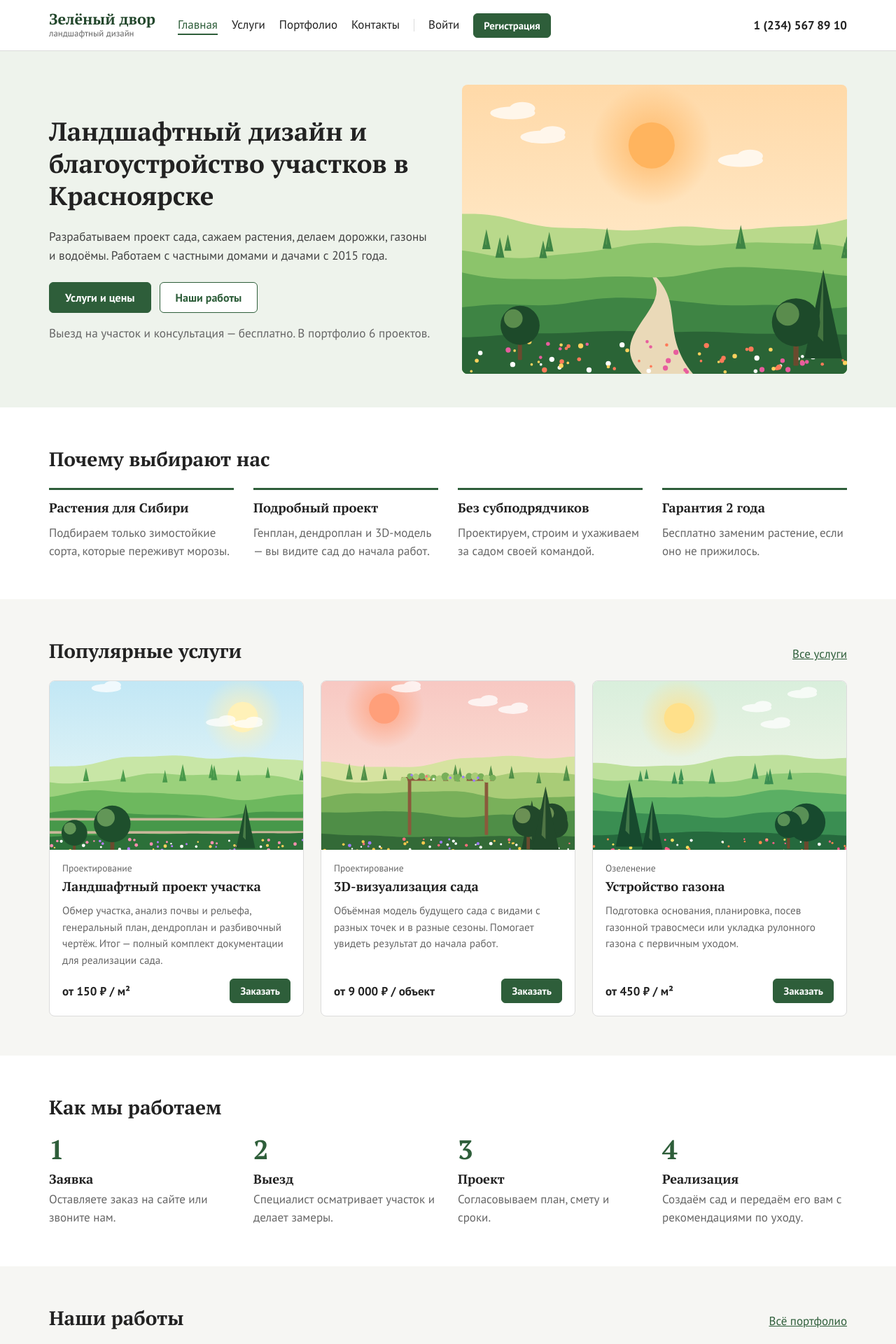
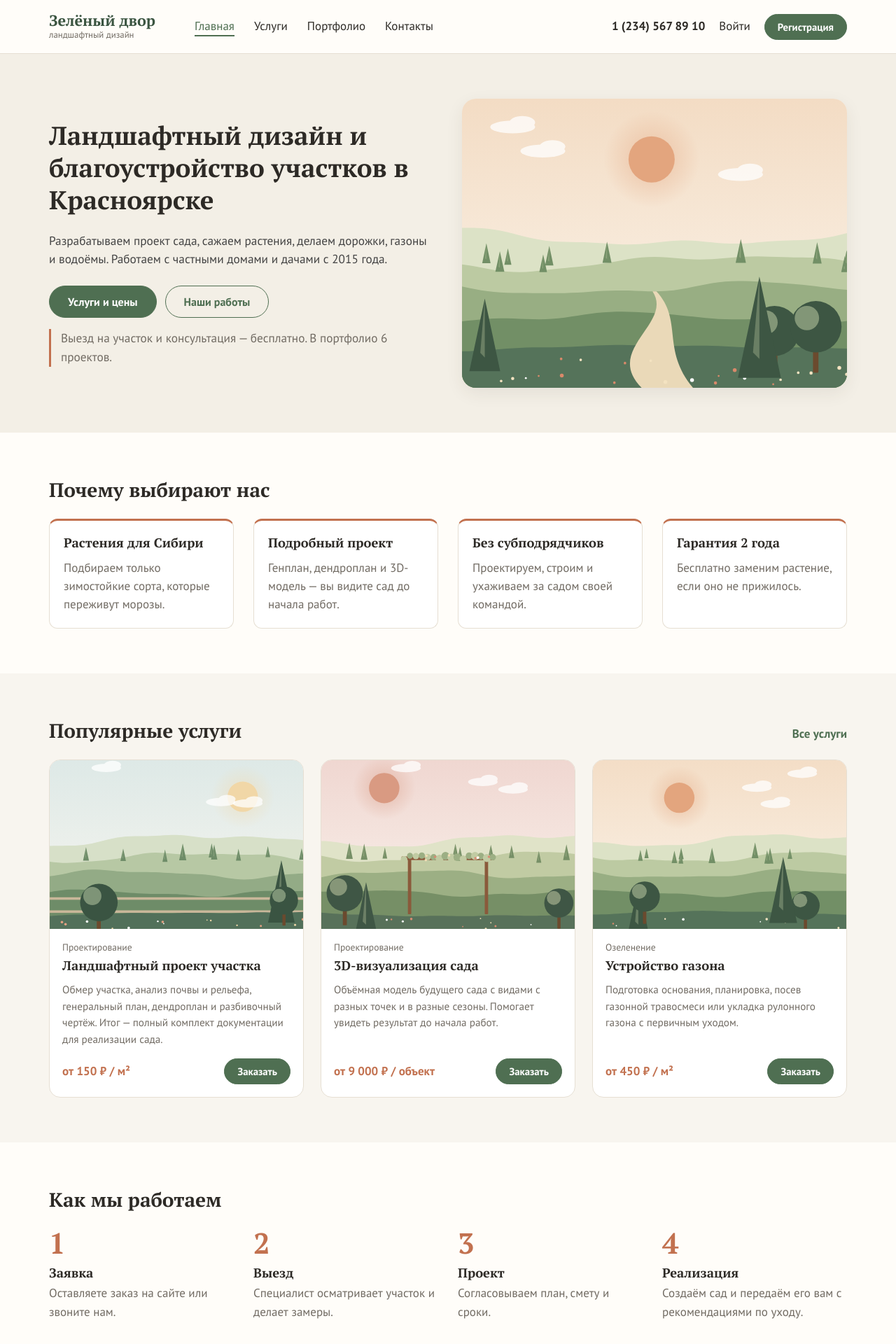
Before and after one commit to qweqwasddd/-, a PHP site: page /index.php in a window 1280 px wide. Shown: the top 1920 px of the page at 70% size. Run offline with PHP 8.4, Linux system fonts and the light colour scheme; data comes from the database, SQL or seed files in the repository.

Commit message:
Новая палитра (шалфей, терракота, крем), ровная шапка с разделами и блоком входа
Co-Authored-By: Claude Opus 5.5 <noreply@anthropic.com>
Claude-Session: https://claude.ai/code/session_01X373wPMy2uVfEiZjqFG3Hh

```diff
--- a/kursovaya-landshaft/landshaft/assets/css/style.css
+++ b/kursovaya-landshaft/landshaft/assets/css/style.css
@@ -1,12 +1,14 @@
 :root {
-    --green: #2e5e3a;
-    --green-dark: #23472c;
-    --green-light: #eef3ec;
-    --text: #222;
-    --muted: #666;
-    --line: #dcdcdc;
-    --bg-light: #f6f6f3;
+    --green: #4f6f52;
+    --green-dark: #3a5440;
+    --green-light: #f3efe6;
+    --clay: #c2714f;
+    --text: #2d2a26;
+    --muted: #716b63;
+    --line: #e6dfd3;
+    --bg-light: #f8f5ef;
     --danger: #b3261e;
+    --shadow: 0 8px 24px rgba(61, 50, 38, .08);
     --font-title: 'PT Serif', Georgia, serif;
     --font-text: 'PT Sans', Arial, sans-serif;
 }
@@ -20,7 +22,7 @@ body {
     flex-direction: column;
     font: 17px/1.55 var(--font-text);
     color: var(--text);
-    background: #fff;
+    background: #fffdf9;
 }
 main { flex: 1; }
 
@@ -33,18 +35,19 @@ a { color: var(--green); }
 img { max-width: 100%; display: block; }
 
 .container { width: min(1140px, 100% - 32px); margin: 0 auto; }
-.section { padding: 56px 0; }
+.section { padding: 64px 0; }
 .section--light { background: var(--bg-light); }
 .section__head { display: flex; justify-content: space-between; align-items: baseline; flex-wrap: wrap; gap: 8px 16px; margin-bottom: 24px; }
-.section__head a { white-space: nowrap; }
+.section__head a { white-space: nowrap; font-weight: 700; text-decoration: none; }
+.section__head a:hover { color: var(--clay); }
 .section__head h2 { margin: 0; }
 .empty { color: var(--muted); }
 
 .btn {
     display: inline-block;
-    padding: 11px 22px;
+    padding: 12px 26px;
     border: 1px solid var(--green);
-    border-radius: 6px;
+    border-radius: 999px;
     background: var(--green);
     color: #fff;
     font: 700 1rem var(--font-text);
@@ -53,91 +56,94 @@ img { max-width: 100%; display: block; }
 }
 .btn { transition: background .2s, border-color .2s, color .2s, transform .2s, box-shadow .2s; }
 .btn:hover { background: var(--green-dark); border-color: var(--green-dark); }
-.btn--small { padding: 7px 14px; font-size: .92rem; }
-.btn--outline { background: #fff; color: var(--green); }
+.btn--small { padding: 8px 18px; font-size: .92rem; }
+.btn--outline { background: transparent; color: var(--green); }
 .btn--outline:hover { background: var(--green-light); color: var(--green-dark); }
 
 .link-button { background: none; border: 0; padding: 0; color: var(--green); font: inherit; cursor: pointer; text-decoration: underline; }
 .link-button--danger { color: var(--danger); }
 
-.header { position: sticky; top: 0; z-index: 10; background: #fff; border-bottom: 1px solid var(--line); transition: box-shadow .3s; }
+.header { position: sticky; top: 0; z-index: 10; background: rgba(255, 253, 249, .95); border-bottom: 1px solid var(--line); transition: box-shadow .3s; }
 .header--scrolled { box-shadow: 0 4px 16px rgba(0, 0, 0, .07); }
-.header__inner { display: flex; align-items: center; gap: 32px; height: 72px; }
+.header__inner { display: flex; align-items: center; height: 76px; }
 .logo { font: 700 1.35rem var(--font-title); color: var(--green-dark); text-decoration: none; line-height: 1.1; }
 .logo small { display: block; font: .8rem var(--font-text); color: var(--muted); }
-.header__phone { order: 3; margin-left: auto; color: var(--text); font-weight: 700; text-decoration: none; white-space: nowrap; }
+.header__phone { font-weight: 700; white-space: nowrap; }
 
-.nav { display: flex; align-items: center; gap: 20px; }
+.nav { flex: 1; display: flex; align-items: center; justify-content: space-between; margin-left: 56px; }
+.nav__menu, .nav__actions { display: flex; align-items: center; gap: 28px; }
+.nav__actions { gap: 20px; }
 .nav a:not(.btn) { color: var(--text); text-decoration: none; background: linear-gradient(var(--green), var(--green)) no-repeat left bottom / 0 2px; padding-bottom: 2px; transition: background-size .25s, color .2s; }
 .nav a:not(.btn):hover, .nav a.active { color: var(--green); background-size: 100% 2px; }
-.nav__sep { width: 1px; height: 18px; background: var(--line); }
-.burger { display: none; order: 4; background: #fff; border: 1px solid var(--line); border-radius: 6px; padding: 6px 12px; font: 1rem var(--font-text); cursor: pointer; }
+.burger { display: none; margin-left: auto; background: #fff; border: 1px solid var(--line); border-radius: 6px; padding: 6px 12px; font: 1rem var(--font-text); cursor: pointer; }
 
 .flash { padding: 12px 0; text-align: center; background: var(--green-light); color: var(--green-dark); transition: opacity .5s; }
 .flash--error { background: #fbe9e7; color: var(--danger); }
 .flash.hidden { opacity: 0; }
 
-.hero { background: var(--green-light); padding: 48px 0; }
+.hero { background: var(--green-light); padding: 64px 0; }
 .hero__inner { display: grid; grid-template-columns: 1fr 1fr; gap: 40px; align-items: center; }
 .hero__text p { color: #444; font-size: 1.08rem; }
 .hero__buttons { display: flex; gap: 12px; flex-wrap: wrap; margin: 24px 0 16px; }
-.hero__note { font-size: .95rem; color: var(--muted) !important; margin: 0; }
-.hero__img { width: 100%; aspect-ratio: 4 / 3; object-fit: cover; border-radius: 8px; }
+.hero__note { font-size: .95rem; color: var(--muted) !important; margin: 0; padding-left: 14px; border-left: 3px solid var(--clay); }
+.hero__img { width: 100%; aspect-ratio: 4 / 3; object-fit: cover; border-radius: 20px; box-shadow: var(--shadow); }
 
-.page-head { background: var(--green-light); padding: 32px 0; }
+.page-head { background: var(--green-light); padding: 44px 0; }
 .page-head h1 { font-size: 2rem; margin-bottom: 8px; }
 .page-head p { color: #444; max-width: 680px; margin: 0; }
 
 .features { display: grid; grid-template-columns: repeat(4, 1fr); gap: 28px; margin-top: 24px; }
-.feature { border-top: 3px solid var(--green); padding-top: 14px; }
+.feature { background: #fff; border: 1px solid var(--line); border-top: 3px solid var(--clay); border-radius: 12px; padding: 20px; }
 .feature p { color: var(--muted); margin: 0; }
 
 .steps { list-style: none; margin: 24px 0 0; padding: 0; display: grid; grid-template-columns: repeat(4, 1fr); gap: 28px; counter-reset: step; }
 .steps li { counter-increment: step; color: var(--muted); }
-.steps li::before { content: counter(step); display: block; font: 700 2.4rem/1 var(--font-title); color: var(--green); margin-bottom: 10px; }
+.steps li::before { content: counter(step); display: block; font: 700 2.6rem/1 var(--font-title); color: var(--clay); margin-bottom: 10px; }
 .steps strong { display: block; color: var(--text); font: 700 1.15rem var(--font-title); margin-bottom: 4px; }
 
-.cta { display: flex; justify-content: space-between; align-items: center; gap: 24px; flex-wrap: wrap; border: 1px solid var(--line); border-radius: 8px; padding: 28px 32px; }
+.cta { display: flex; justify-content: space-between; align-items: center; gap: 24px; flex-wrap: wrap; background: var(--green); color: #fff; border-radius: 20px; padding: 36px 40px; }
+.cta .btn { background: #fff; border-color: #fff; color: var(--green-dark); }
+.cta .btn:hover { background: var(--green-light); border-color: var(--green-light); }
 .cta h2 { margin-bottom: 6px; }
-.cta p { margin: 0; color: var(--muted); }
+.cta p { margin: 0; color: rgba(255, 255, 255, .85); }
 
 .grid { display: grid; grid-template-columns: repeat(3, 1fr); gap: 24px; }
 
-.card { background: #fff; border: 1px solid var(--line); border-radius: 8px; overflow: hidden; display: flex; flex-direction: column; transition: transform .25s, box-shadow .25s; }
+.card { background: #fff; border: 1px solid var(--line); border-radius: 16px; overflow: hidden; display: flex; flex-direction: column; transition: transform .25s, box-shadow .25s; }
 .card > a { display: block; overflow: hidden; }
 .card__img { width: 100%; aspect-ratio: 3 / 2; object-fit: cover; transition: transform .4s; }
 .card__body { padding: 16px 18px 18px; display: flex; flex-direction: column; flex: 1; }
 .card__body p { color: var(--muted); font-size: .95rem; flex: 1; }
 .card__category { font-size: .85rem; color: var(--muted); margin-bottom: 4px; }
 .card__footer { display: flex; justify-content: space-between; align-items: center; gap: 12px; }
-.price { font-weight: 700; }
+.price { font-weight: 700; color: var(--clay); }
 .tag { display: inline-block; font-size: .9rem; color: var(--muted); margin-bottom: 6px; }
 
 .filters { display: flex; flex-wrap: wrap; gap: 8px; margin-bottom: 28px; }
-.filters a { padding: 6px 14px; border: 1px solid var(--line); border-radius: 6px; color: var(--text); text-decoration: none; }
+.filters a { padding: 7px 16px; border: 1px solid var(--line); border-radius: 999px; background: #fff; color: var(--text); text-decoration: none; }
 .filters a:hover { border-color: var(--green); }
 .filters a.active { background: var(--green); border-color: var(--green); color: #fff; }
 
 .project { margin: 0; cursor: pointer; }
-.project img { width: 100%; aspect-ratio: 3 / 2; object-fit: cover; border-radius: 8px; margin-bottom: 10px; transition: transform .25s; }
+.project img { width: 100%; aspect-ratio: 3 / 2; object-fit: cover; border-radius: 16px; margin-bottom: 10px; transition: transform .25s; }
 .project figcaption strong { display: block; }
 .project figcaption span { color: var(--muted); font-size: .92rem; }
 
 .lightbox { display: none; position: fixed; inset: 0; z-index: 30; background: rgba(0, 0, 0, .6); align-items: center; justify-content: center; padding: 16px; }
 .lightbox.open { display: flex; }
-.lightbox__box { background: #fff; border-radius: 8px; max-width: 820px; width: 100%; padding-bottom: 8px; position: relative; overflow: hidden; }
+.lightbox__box { background: #fff; border-radius: 16px; max-width: 820px; width: 100%; padding-bottom: 8px; position: relative; overflow: hidden; }
 .lightbox__box img { width: 100%; max-height: 60vh; object-fit: cover; }
 .lightbox__box h3, .lightbox__box p { padding: 0 20px; }
 .lightbox__box h3 { margin: 16px 0 6px; }
 .lightbox__box p { color: var(--muted); }
 .lightbox__close { position: absolute; top: 10px; right: 10px; width: 36px; height: 36px; border: 0; border-radius: 50%; background: #fff; font-size: 1.4rem; cursor: pointer; }
 
-.form { background: #fff; border: 1px solid var(--line); border-radius: 8px; padding: 28px; align-self: start; }
+.form { background: #fff; border: 1px solid var(--line); border-radius: 16px; padding: 28px; align-self: start; box-shadow: var(--shadow); }
 .form h1, .form h2 { font-size: 1.5rem; }
 .form label { display: block; margin-bottom: 14px; font-weight: 700; font-size: .95rem; }
 .form input, .form textarea, .form select {
     display: block; width: 100%; margin-top: 6px; padding: 9px 12px;
-    border: 1px solid #c8c8c8; border-radius: 6px;
+    border: 1px solid #d9d1c4; border-radius: 10px;
     font: 1rem var(--font-text); color: var(--text); background: #fff;
 }
 .form input:focus, .form textarea:focus, .form select:focus { outline: 2px solid var(--green-light); border-color: var(--green); }
--- a/kursovaya-landshaft/landshaft/includes/header.php
+++ b/kursovaya-landshaft/landshaft/includes/header.php
@@ -25,30 +25,29 @@ $menu = [
     <div class="container header__inner">
         <a class="logo" href="<?= BASE_URL ?>index.php"><?= SITE_NAME ?><small>ландшафтный дизайн</small></a>
 
-        <a class="header__phone" href="tel:12345678910">1 (234) 567 89 10</a>
-
         <button class="burger" type="button">Меню</button>
 
         <nav class="nav">
+            <div class="nav__menu">
                 <?php foreach ($menu as $file => $label): ?>
                     <a href="<?= BASE_URL . $file ?>"
                        class="<?= !$inAdmin && $current === $file ? 'active' : '' ?>"><?= $label ?></a>
                 <?php endforeach; ?>
-
-            <span class="nav__sep"></span>
-
-            <?php if ($user): ?>
                 <?php if (is_admin()): ?>
                     <a href="<?= BASE_URL ?>admin/index.php" class="<?= $inAdmin ? 'active' : '' ?>">Админ-панель</a>
                 <?php endif; ?>
-                <a href="<?= BASE_URL ?>profile.php" class="<?= $current === 'profile.php' ? 'active' : '' ?>">
-                    <?= e($user['name']) ?>
-                </a>
+            </div>
+
+            <div class="nav__actions">
+                <a class="header__phone" href="tel:12345678910">1 (234) 567 89 10</a>
+                <?php if ($user): ?>
+                    <a href="<?= BASE_URL ?>profile.php" class="<?= $current === 'profile.php' ? 'active' : '' ?>"><?= e($user['name']) ?></a>
                     <a href="<?= BASE_URL ?>logout.php">Выйти</a>
                 <?php else: ?>
                     <a href="<?= BASE_URL ?>login.php">Войти</a>
                     <a href="<?= BASE_URL ?>register.php" class="btn btn--small">Регистрация</a>
                 <?php endif; ?>
+            </div>
         </nav>
     </div>
 </header>
```
Also changed, not shown: other parts of kursovaya-landshaft/landshaft/assets/css/style.css (+13 -15 lines), kursovaya-landshaft/landshaft/assets/img/hero.svg, kursovaya-landshaft/landshaft/assets/img/prj-1.svg, kursovaya-landshaft/landshaft/assets/img/prj-2.svg, kursovaya-landshaft/landshaft/assets/img/prj-3.svg, kursovaya-landshaft/landshaft/assets/img/prj-4.svg, kursovaya-landshaft/landshaft/assets/img/prj-5.svg, kursovaya-landshaft/landshaft/assets/img/prj-6.svg, kursovaya-landshaft/landshaft/assets/img/srv-3d.svg, kursovaya-landshaft/landshaft/assets/img/srv-care.svg, kursovaya-landshaft/landshaft/assets/img/srv-lawn.svg, kursovaya-landshaft/landshaft/assets/img/srv-light.svg, kursovaya-landshaft/landshaft/assets/img/srv-paths.svg, kursovaya-landshaft/landshaft/assets/img/srv-plants.svg, 2 more files, 2 other files. Lines whose indentation alone changed are shown as unchanged.
